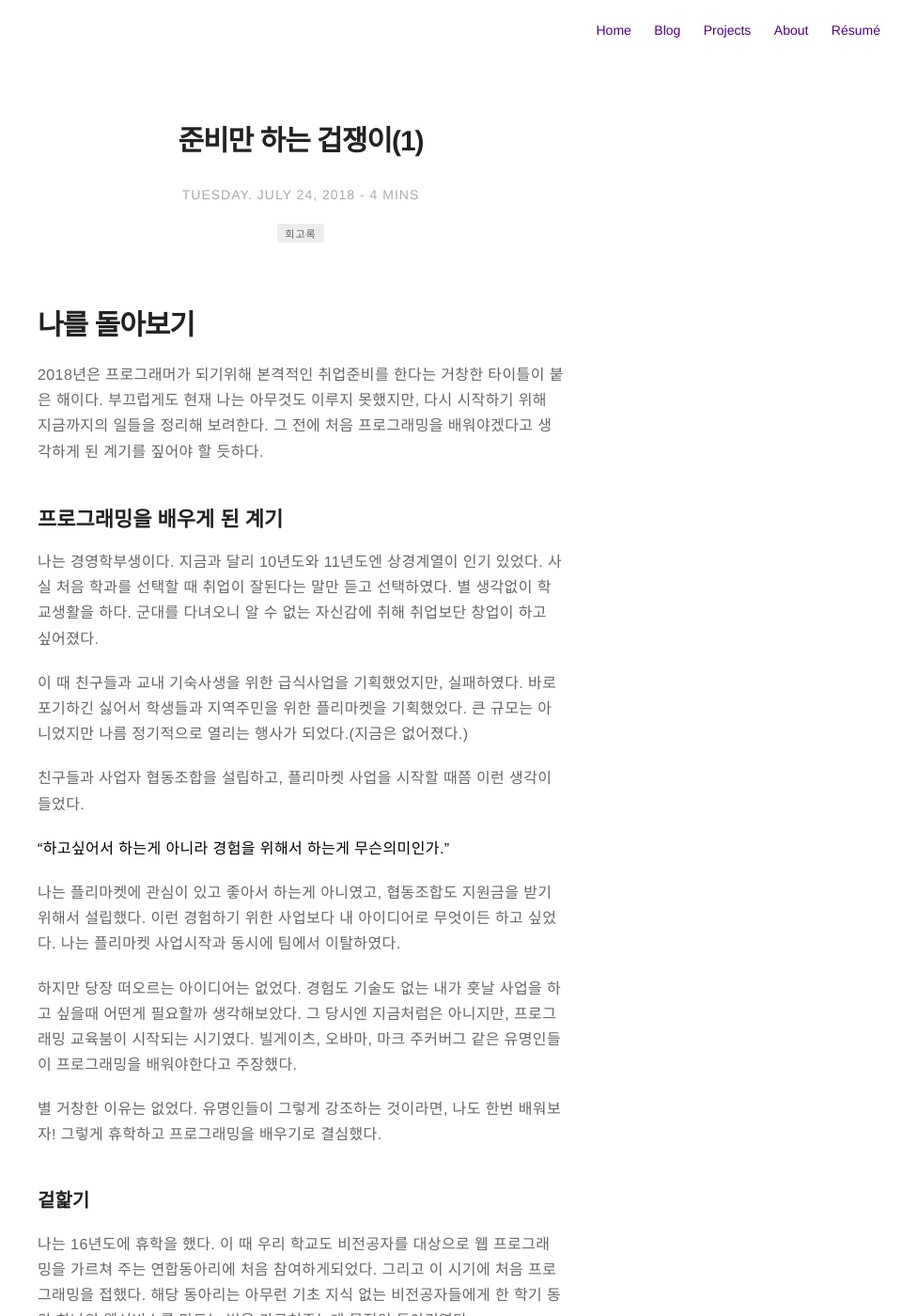
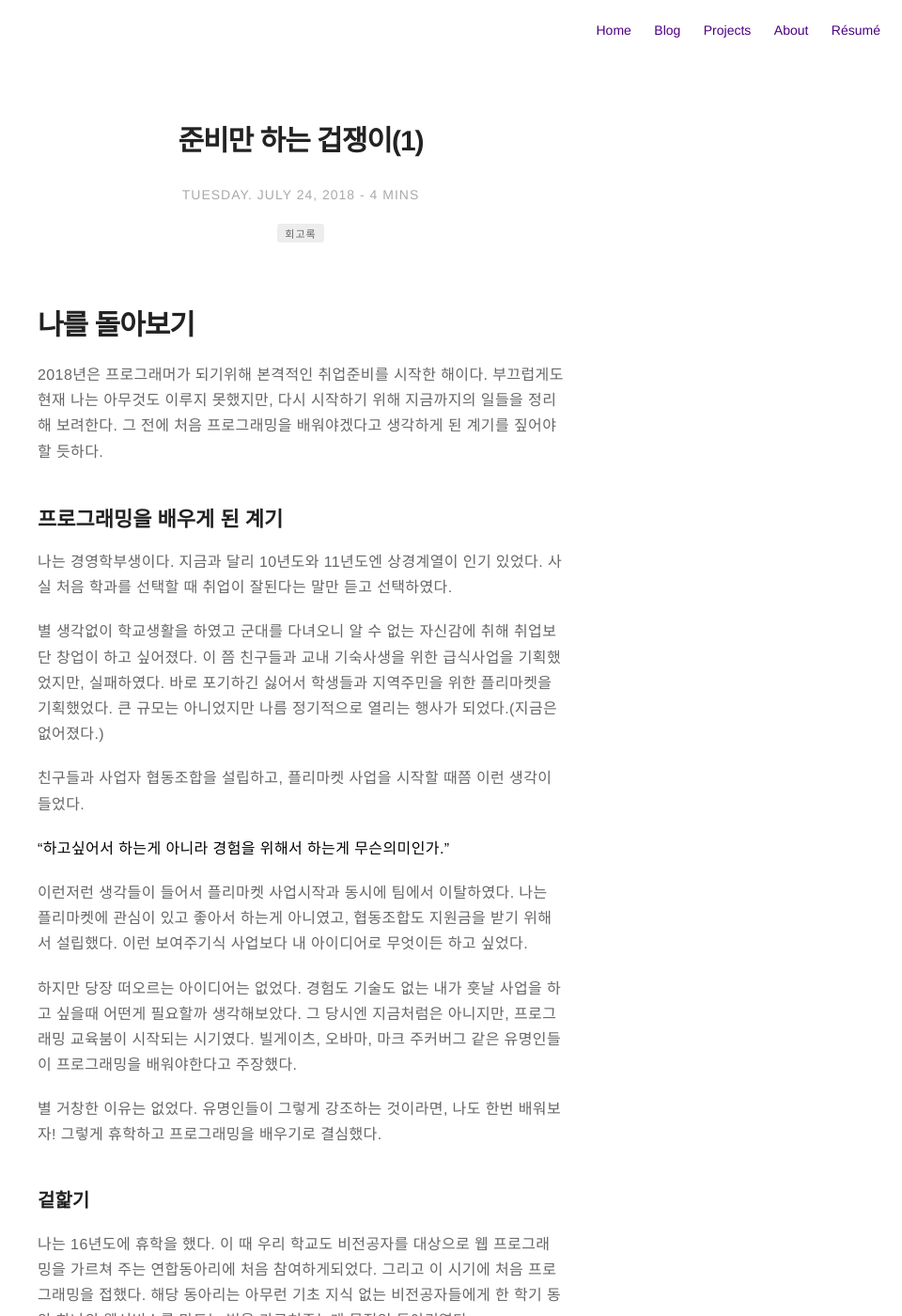
Before and after one commit to Sehun-Kim/blog, a Jekyll site: the page built from _posts/2018-07-24-mind1.markdown, in a window 1280 px wide and 1400 px high. Shown: the whole window at 94% size, without its empty margins (320-1280 px from the left). Built offline with Jekyll 4.4.1, drawn with Linux system fonts in a browser that asks for light colours; comment, search, counter and statistics services are not loaded.

Commit message:
mind_1 modified

```diff
--- a/_posts/2018-07-24-mind1.markdown
+++ b/_posts/2018-07-24-mind1.markdown
@@ -16,18 +16,18 @@ sitemap :
 ---
 
 # 나를 돌아보기
-2018년은 프로그래머가 되기위해 본격적인 취업준비를 한다는 거창한 타이틀이 붙은 해이다. 부끄럽게도 현재 나는 아무것도 이루지 못했지만, 다시 시작하기 위해 지금까지의 일들을 정리해 보려한다. 그 전에 처음 프로그래밍을 배워야겠다고 생각하게 된 계기를 짚어야 할 듯하다.
+2018년은 프로그래머가 되기위해 본격적인 취업준비를 시작한 해이다. 부끄럽게도 현재 나는 아무것도 이루지 못했지만, 다시 시작하기 위해 지금까지의 일들을 정리해 보려한다. 그 전에 처음 프로그래밍을 배워야겠다고 생각하게 된 계기를 짚어야 할 듯하다.
 
 ## 프로그래밍을 배우게 된 계기
-나는 경영학부생이다. 지금과 달리 10년도와 11년도엔 상경계열이 인기 있었다. 사실 처음 학과를 선택할 때 취업이 잘된다는 말만 듣고 선택하였다. 별 생각없이 학교생활을 하다. 군대를 다녀오니 알 수 없는 자신감에 취해 취업보단 창업이 하고 싶어졌다.
+나는 경영학부생이다. 지금과 달리 10년도와 11년도엔 상경계열이 인기 있었다. 사실 처음 학과를 선택할 때 취업이 잘된다는 말만 듣고 선택하였다.
 
-이 때 친구들과 교내 기숙사생을 위한 급식사업을 기획했었지만, 실패하였다. 바로 포기하긴 싫어서 학생들과 지역주민을 위한 플리마켓을 기획했었다. 큰 규모는 아니었지만 나름 정기적으로 열리는 행사가 되었다.(지금은 없어졌다.)
+별 생각없이 학교생활을 하였고 군대를 다녀오니 알 수 없는 자신감에 취해 취업보단 창업이 하고 싶어졌다. 이 쯤 친구들과 교내 기숙사생을 위한 급식사업을 기획했었지만, 실패하였다. 바로 포기하긴 싫어서 학생들과 지역주민을 위한 플리마켓을 기획했었다. 큰 규모는 아니었지만 나름 정기적으로 열리는 행사가 되었다.(지금은 없어졌다.)
 
 친구들과 사업자 협동조합을 설립하고, 플리마켓 사업을 시작할 때쯤 이런 생각이 들었다.
 
 **"하고싶어서 하는게 아니라 경험을 위해서 하는게 무슨의미인가."**
 
-나는 플리마켓에 관심이 있고 좋아서 하는게 아니였고, 협동조합도 지원금을 받기 위해서 설립했다. 이런 경험하기 위한 사업보다 내 아이디어로 무엇이든 하고 싶었다. 나는 플리마켓 사업시작과 동시에 팀에서 이탈하였다.
+이런저런 생각들이 들어서 플리마켓 사업시작과 동시에 팀에서 이탈하였다. 나는 플리마켓에 관심이 있고 좋아서 하는게 아니였고, 협동조합도 지원금을 받기 위해서 설립했다. 이런 보여주기식 사업보다 내 아이디어로 무엇이든 하고 싶었다.
 
 하지만 당장 떠오르는 아이디어는 없었다. 경험도 기술도 없는 내가 훗날 사업을 하고 싶을때 어떤게 필요할까 생각해보았다. 그 당시엔 지금처럼은 아니지만, 프로그래밍 교육붐이 시작되는 시기였다. 빌게이츠, 오바마, 마크 주커버그 같은 유명인들이 프로그래밍을 배워야한다고 주장했다.
 
--- a/_posts/2018-10-11-ReaderisLeader.markdown
+++ b/_posts/2018-10-11-ReaderisLeader.markdown
@@ -29,6 +29,7 @@ externalLink: false
 - **스프링 입문을 위한 자바 객체지향의 원리와 이해**
 - *SQL 첫걸음 (~4장)*
 - **코딩을 지탱하는 기술**
+- *그림으로 배우는 Http & Network Basic (~1장)*
 
 #### 일반
 - **상실의 시대**
```
Also changed, not shown: _posts/2018-12-01-spring-bean-lifecycle.markdown (+10 -0 lines).
